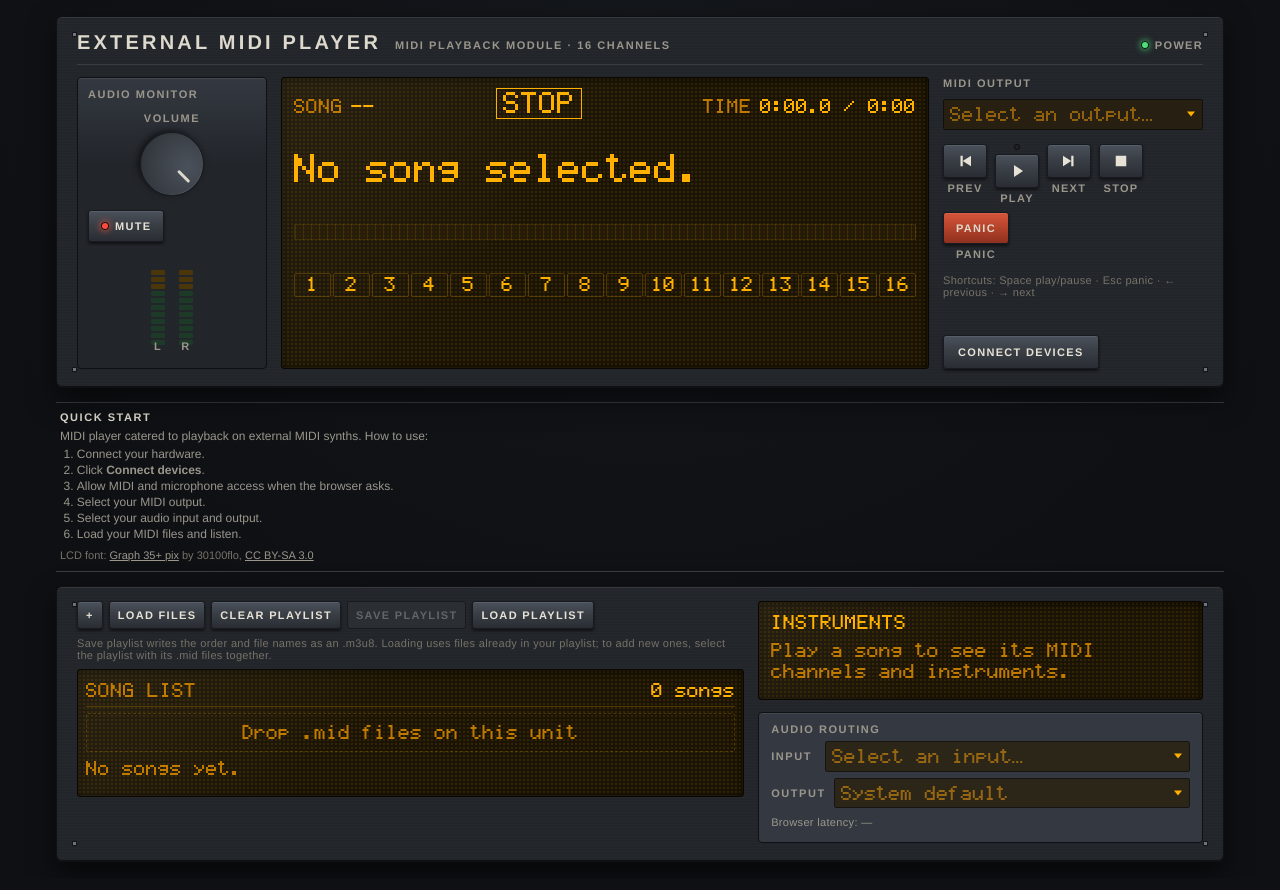
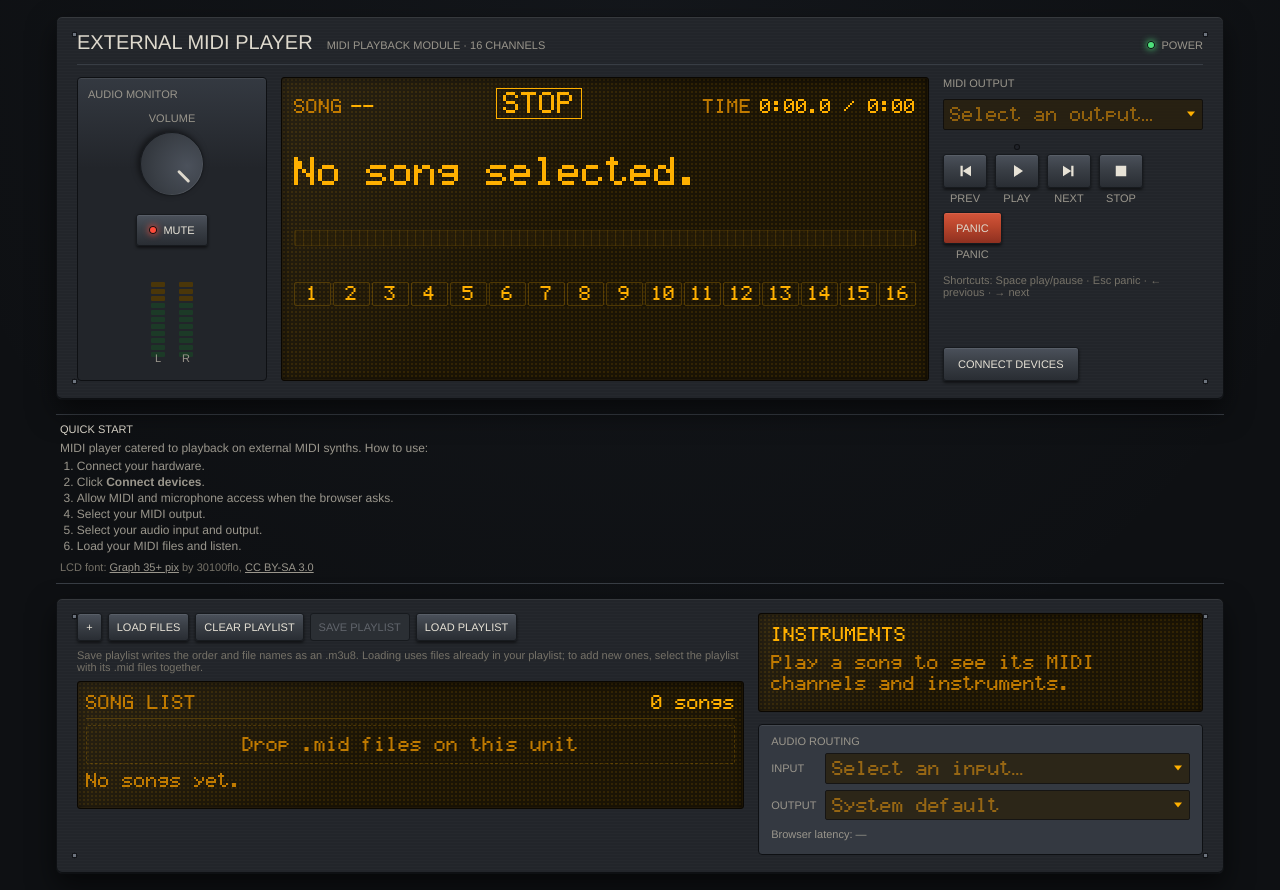
Before and after one commit to wilsontr/external-midi-player, a website built with Vite: page index.html in a window 1280 px wide. Built offline with nearby package versions, Linux system fonts and the light colour scheme.

Commit message:
fix(t11): flatten silkscreen labels and align faceplate controls

```diff
--- a/src/styles.css
+++ b/src/styles.css
@@ -92,6 +92,8 @@ body {
 
 body {
   font-family: 'Helvetica Neue', Helvetica, Arial, sans-serif;
+  font-weight: 400;
+  letter-spacing: 0;
   color: var(--silk);
   background-color: var(--chassis-deep);
   background-image: radial-gradient(circle at 50% 0, var(--page-glow), transparent 68%);
@@ -163,8 +165,8 @@ body {
 .brand-name {
   margin: 0;
   font-size: 20px;
-  font-weight: 700;
-  letter-spacing: 0.16em;
+  font-weight: 400;
+  letter-spacing: 0;
   text-transform: uppercase;
   color: var(--silk);
 }
@@ -172,8 +174,8 @@ body {
 .brand-model {
   margin: 0;
   font-size: 11px;
-  font-weight: 700;
-  letter-spacing: 0.14em;
+  font-weight: 400;
+  letter-spacing: 0;
   text-transform: uppercase;
   color: var(--silk-dim);
 }
@@ -259,8 +261,8 @@ body {
   margin: 0 0 6px;
   font-family: 'Helvetica Neue', Helvetica, Arial, sans-serif;
   font-size: 11px;
-  font-weight: 700;
-  letter-spacing: 0.14em;
+  font-weight: 400;
+  letter-spacing: 0;
   text-transform: uppercase;
   color: var(--silk-dim);
 }
@@ -268,8 +270,8 @@ body {
 .silk-caption {
   font-family: 'Helvetica Neue', Helvetica, Arial, sans-serif;
   font-size: 11px;
-  font-weight: 700;
-  letter-spacing: 0.12em;
+  font-weight: 400;
+  letter-spacing: 0;
   text-transform: uppercase;
   color: var(--silk-dim);
   white-space: nowrap;
@@ -278,14 +280,14 @@ body {
 .silk-hint {
   margin: 0;
   font-size: 11px;
-  letter-spacing: 0.03em;
+  letter-spacing: 0;
   color: var(--silk-faint);
 }
 
 .silk-readout {
   margin: 8px 0 4px;
   font-size: 11px;
-  letter-spacing: 0.03em;
+  letter-spacing: 0;
   color: var(--silk-dim);
 }
 
@@ -547,6 +549,13 @@ body {
   outline-offset: 3px;
 }
 
+/* The mute key sits on the same centre line as the knob and the LED ladders. */
+.mute-section {
+  display: flex;
+  justify-content: center;
+  margin: 4px 0 8px;
+}
+
 /* ------------------------------------------------------------------- keys */
 
 button {
@@ -571,8 +580,8 @@ button:disabled {
   padding: 6px 12px;
   font-family: 'Helvetica Neue', Helvetica, Arial, sans-serif;
   font-size: 11px;
-  font-weight: 700;
-  letter-spacing: 0.12em;
+  font-weight: 400;
+  letter-spacing: 0;
   text-transform: uppercase;
   color: var(--key-ink);
   background: linear-gradient(180deg, var(--key-hi), var(--key) 45%, var(--key-lo));
@@ -617,7 +626,6 @@ button:disabled {
 .compact {
   min-width: 2.25em;
   padding: 4px 8px;
-  font-weight: 700;
 }
 
 .key-transport {
@@ -653,7 +661,9 @@ button:disabled {
 .keypad {
   display: flex;
   flex-wrap: wrap;
-  align-items: flex-start;
+  /* Bottom-aligned keys: the play key's LED then sits in the space above it
+     instead of pushing that key down against its neighbours. */
+  align-items: flex-end;
   gap: 8px;
   margin: 4px 0;
 }
```
Also changed, not shown: tasks/T11-half-rack-faceplate-skin.md (+2 -2 lines), tests/e2e/t11-faceplate.spec.ts (+42 -3 lines).
